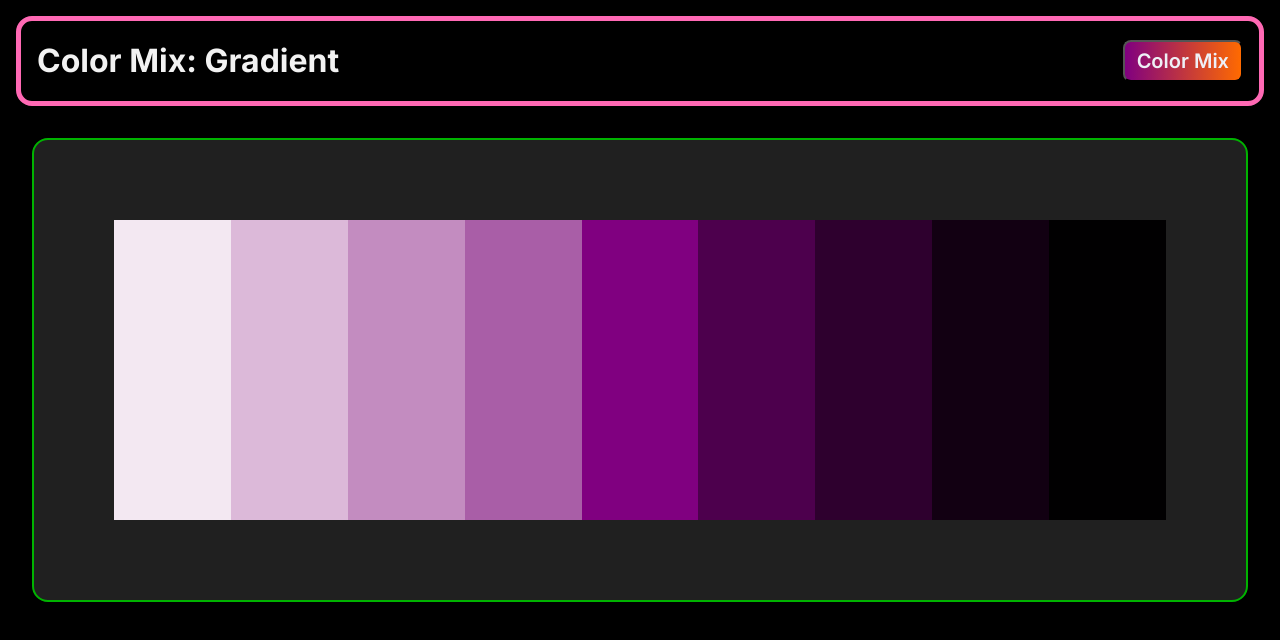
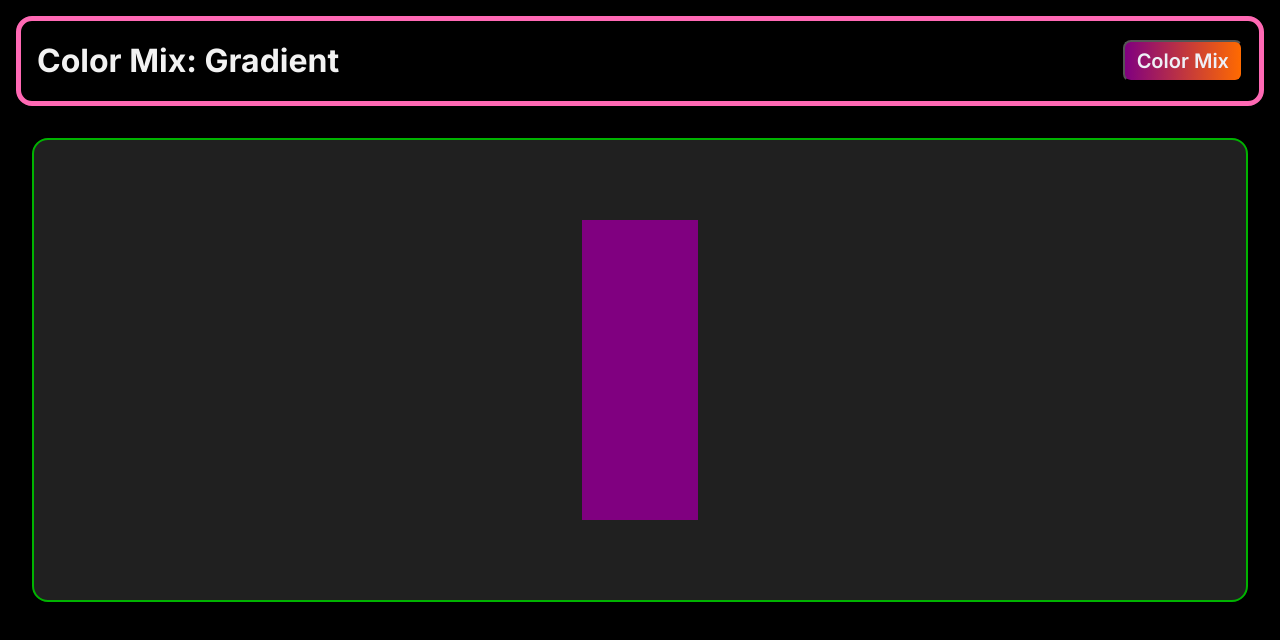
Before and after one commit to franco-ortega/color-fun, a Next.js app: page /color-mix/gradient in a window 1280 px wide. Shown: the top 640 px of the page. Built offline with nearby package versions, Linux system fonts and the light colour scheme.

Commit message:
add commma after hue in hsl

```diff
--- a/app/color-mix/gradient/page.module.css
+++ b/app/color-mix/gradient/page.module.css
@@ -31,16 +31,16 @@
 }
 
 .colors > :nth-of-type(1) {
-	background-color: color-mix(in oklab, var(--base) 10%, white);
+	background-color: color-mix(in oklab, var(--base), 10%, white);
 }
 .colors > :nth-of-type(2) {
-	background-color: color-mix(in oklab, var(--base) 30%, white);
+	background-color: color-mix(in oklab, var(--base), 30%, white);
 }
 .colors > :nth-of-type(3) {
-	background-color: color-mix(in oklab, var(--base) 50%, white);
+	background-color: color-mix(in oklab, var(--base), 50%, white);
 }
 .colors > :nth-of-type(4) {
-	background-color: color-mix(in oklab, var(--base) 70%, white);
+	background-color: color-mix(in oklab, var(--base), 70%, white);
 }
 
 .colors > :nth-of-type(5) {
@@ -48,14 +48,14 @@
 }
 
 .colors > :nth-of-type(6) {
-	background-color: color-mix(in oklab, var(--base) 70%, black);
+	background-color: color-mix(in oklab, var(--base), 70%, black);
 }
 .colors > :nth-of-type(7) {
-	background-color: color-mix(in oklab, var(--base) 50%, black);
+	background-color: color-mix(in oklab, var(--base), 50%, black);
 }
 .colors > :nth-of-type(8) {
-	background-color: color-mix(in oklab, var(--base) 30%, black);
+	background-color: color-mix(in oklab, var(--base), 30%, black);
 }
 .colors > :nth-of-type(9) {
-	background-color: color-mix(in oklab, var(--base) 10%, black);
+	background-color: color-mix(in oklab, var(--base), 10%, black);
 }
```
Also changed, not shown: app/color-mix/page.module.css (+8 -8 lines).
